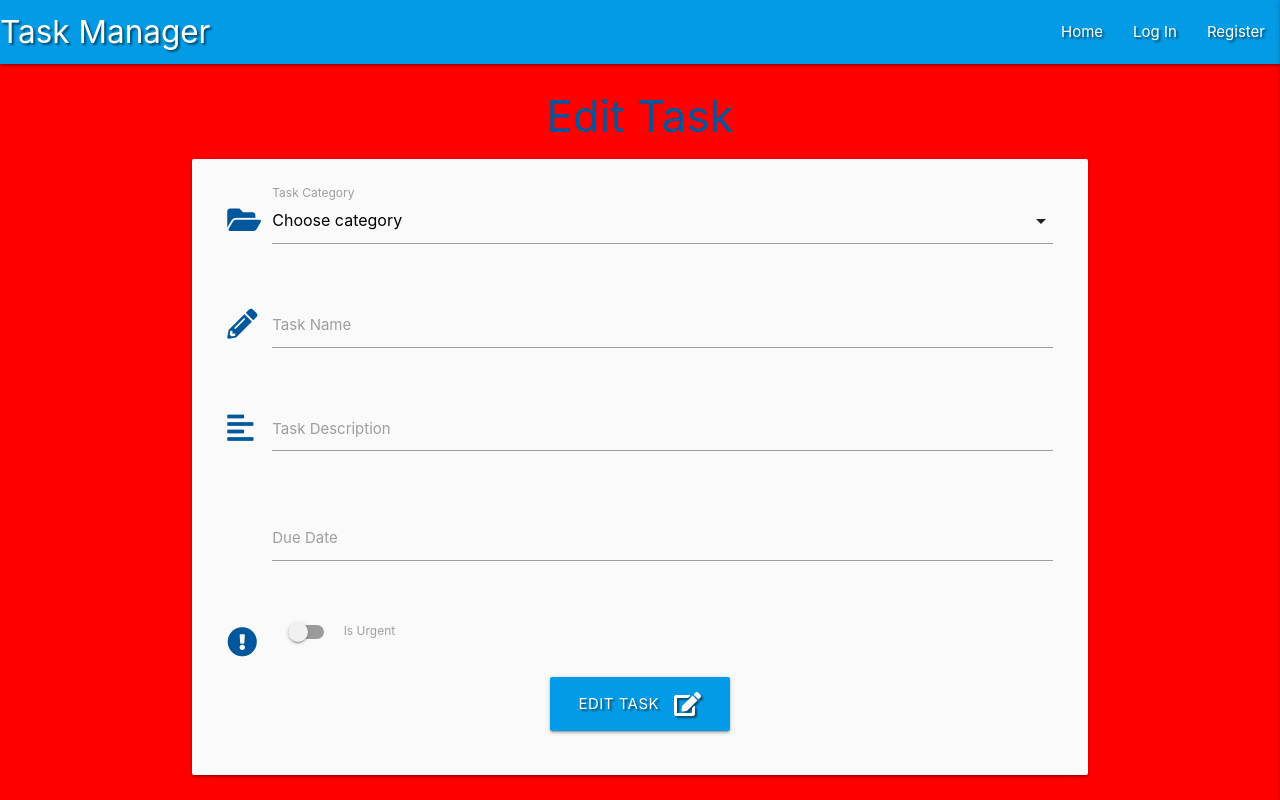
After one commit to Paul-Glanville/backend-mini-project, a Python web app: template templates/edit_task.html in a window 1280 px wide. The commit adds this page. Run offline with Jinja, Linux system fonts and the light colour scheme; the template is opened without the code that fills it, so the values that code supplies are empty.

Commit message:
Wire up task edit button

```diff
--- /dev/null
+++ b/templates/edit_task.html
@@ -0,0 +1,71 @@
+{% extends "base.html" %}
+{% block content %}
+
+    <h3 class="light-blue-text text-darken-4 center-align">Edit Task</h3>
+
+    <div class="row card-panel grey lighten-5">
+        <form class="col s12" method="POST" action="{{ url_for('edit_task', task_id=task._id) }}">
+            <!--Category selection-->
+            <div class="row">
+                <div class="input-field col s12">
+                    <i class="fas fa-folder-open prefix light-blue-text text-darken-4"></i>
+                    <select class="category_name" name="category_name" class="validate" required>
+                        <option value="" disabled selected>Choose category</option>
+                        {% for category in categories %}
+                            <option value="{{ category.category_name }}">{{ category.category_name }}</option>
+                        {% endfor %}
+                    </select>
+                    <label for="category_name">Task Category</label>
+                </div>
+            </div>
+            <!--Task Name-->
+            <div class="row">
+                <div class="input-field col s12">
+                    <i class="fas fa-pencil-alt prefix light-blue-text text-darken-4"></i>
+                    <input id="task_name" name="task_name" minlength="5" maxlength="50"
+                        type="text" class="validate" required>
+                    <label for="task_name">Task Name</label>
+                </div>
+            </div>
+            <!--Task Description-->
+            <div class="row">
+                <div class="input-field col s12">
+                    <i class="fas fa-align-left prefix light-blue-text text-darken-4"></i>
+                    <textarea id="task_description" name="task_description" minlength="5"
+                        maxlength="50" class="materialize-textarea validate" required></textarea>
+                    <label for="task_description">Task Description</label>
+                </div>
+            </div>
+            <!--Due date picker-->
+            <div class="row">
+                <div class="input-field col s12" method="POST" action="">
+                    <i class="fas fa-calender-alt prefix light-blue-text text-darken-4"></i>
+                    <input id="due_date" name="due_date" type="text" class="datepicker validate" required>
+                    <label for="due_date">Due Date</label>
+                </div>
+            </div>
+            <!--Is Urgent-->
+            <div class="row">
+                <div class="input-field col s12">
+                    <div class="switch">
+                        <i class="fas fa-exclamation-circle prefix light-blue-text text-darken-4"></i>
+                        <label for="is_urgent">
+                            <input type="checkbox" id="is_urgent" name="is_urgent">
+                            <span class="lever"></span>
+                            Is Urgent
+                        </label>
+                    </div>
+                </div>
+            </div>
+            <!--Submit button-->
+            <div class="row">
+                <div class="col s12 center-align">
+                    <button type="submit" class="btn-large light-blue darken-1 text-shadow">
+                        Edit Task <i class="fas fa-edit right"></i>
+                    </button>
+                </div>
+            </div>
+        </form>
+    </div>
+
+{% endblock %}
--- a/templates/tasks.html
+++ b/templates/tasks.html
@@ -9,8 +9,8 @@
                 <div class="collapsible-header white-text light-blue darken-4 text-shadow">
                     <div class="col s3">
                         <i class="fas fa-caret-down"></i>
-                        <a class="btn-small green accent-4">Done</a>
-                        <a class="btn-small light-blue lighten-1">Edit</a>
+                        <a href="" class="btn-small green accent-4">Done</a>
+                        <a href="{{ url_for('edit_task', task_id=task_id) }}" class="btn-small light-blue lighten-1">Edit</a>
                     </div>
                     <div class="col s9">
                         <strong>{{ task.task_name }}</strong> : {{ task.due_date }}
```
Also changed, not shown: app.py (+7 -0 lines).
